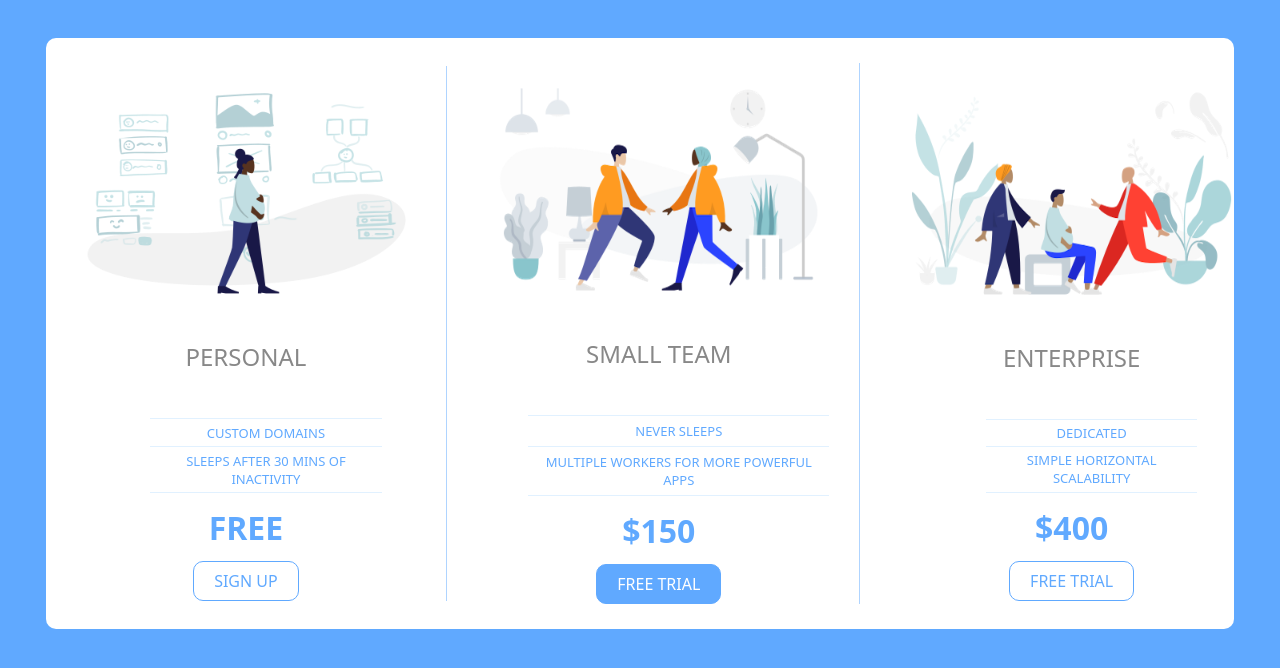
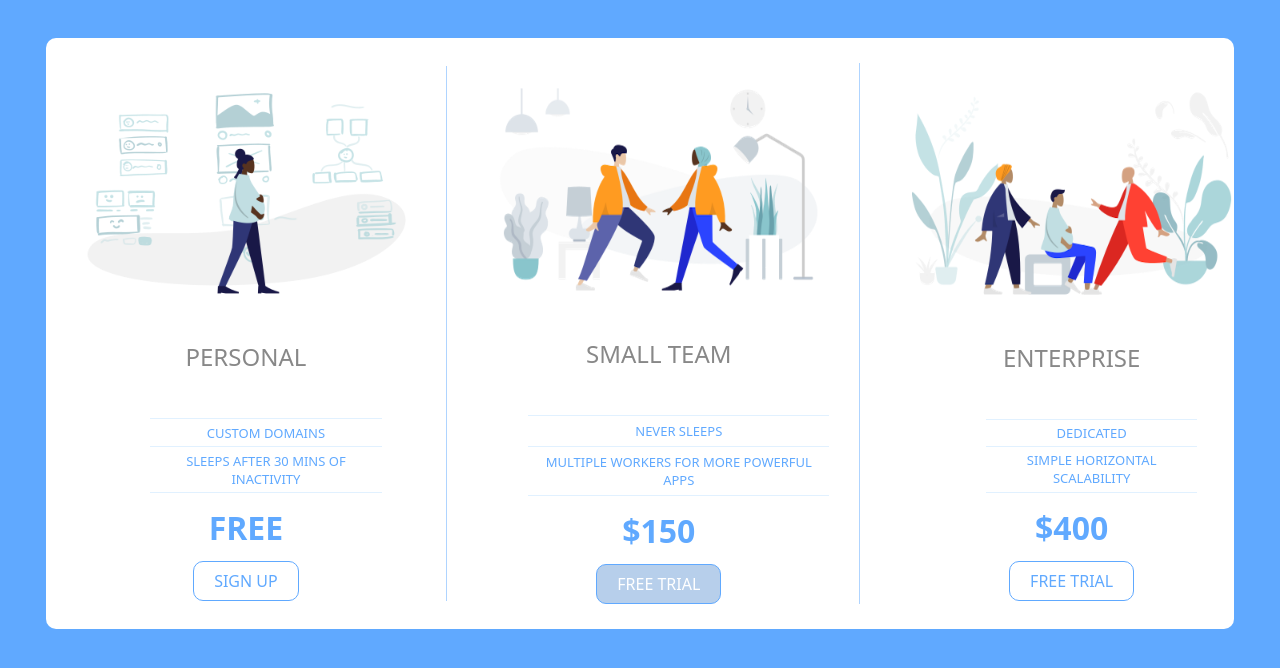
Before and after one commit to FabianSig/Web-Engineering, a plain HTML site: page Vorlesung 2/index.html in a window 1280 px wide. In both pictures the pointer is over the link 658 px from the left and 584 px from the top of the page. Drawn offline with Linux system fonts and the light colour scheme.

Commit message:
feat: color change on hover

```diff
--- a/Vorlesung 2/app.css
+++ b/Vorlesung 2/app.css
@@ -69,6 +69,13 @@ body {
     color: white;
 }
 
+.is-featured:hover{
+    background-color: #6f9fd7;
+}
+
+.pricing-button:hover{
+    background-color: #b7cfeb;
+}
 
 li {
     list-style: none;
```
